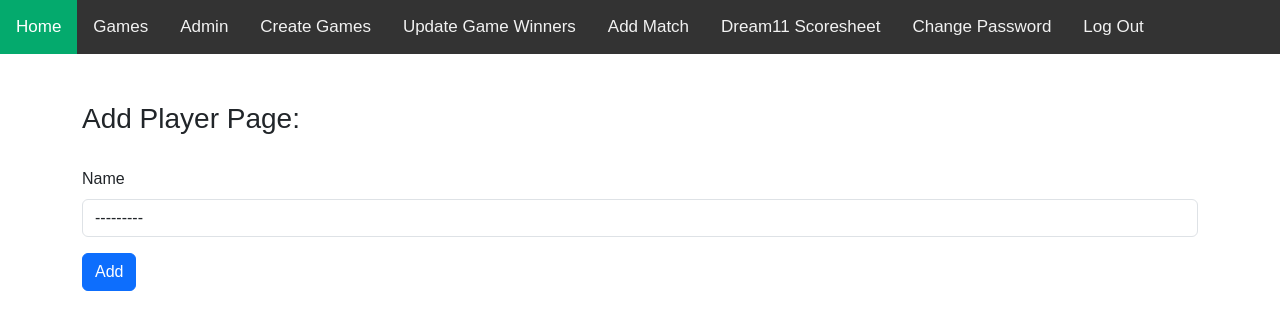
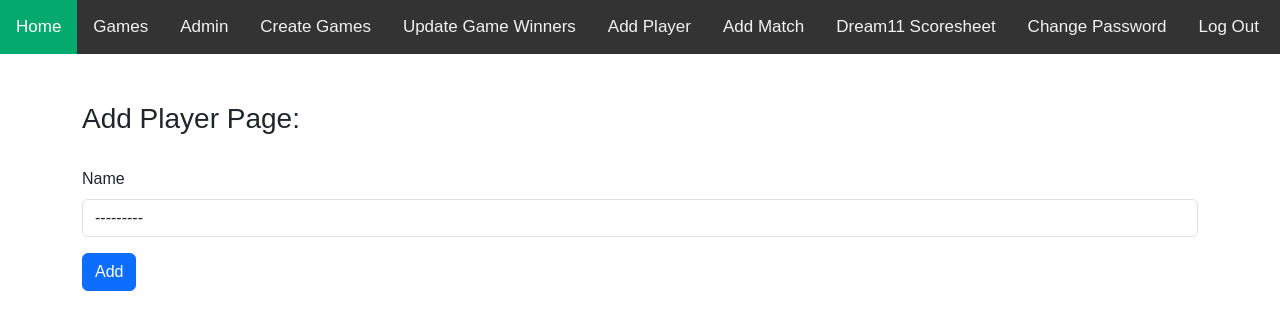
Before and after one commit to Sudharshan1409/IPLBid, a Django app: page /bid/dream11/add_player/ in a window 1280 px wide. Shown: the top 330 px of the page. Run offline with Django 4.2, Linux system fonts and the light colour scheme; the visitor is signed in with stand-in values (Sample User, id 1); parts of the project's set-up code (start-up, migrations or seed data) failed here and were passed over; some libraries are stand-ins or nearby versions.

Commit message:
Update base.html

```diff
--- a/templates/base.html
+++ b/templates/base.html
@@ -93,7 +93,7 @@
               <a href="/admin">Admin</a>
               <a href="{% url 'bid:create_game' %}">Create Games</a>
               <a href="{% url 'bid:update_game_winner' %}">Update Game Winners</a>
-              {% comment %} <a href="{% url 'bid:add_player' %}">Add Player</a> {% endcomment %}
+              <a href="{% url 'bid:add_player' %}">Add Player</a>
               <a href="{% url 'bid:add_match' %}">Add Match</a>
               <a href="{% url 'bid:scores' %}">Dream11 Scoresheet</a>
           {% endif %}
```
